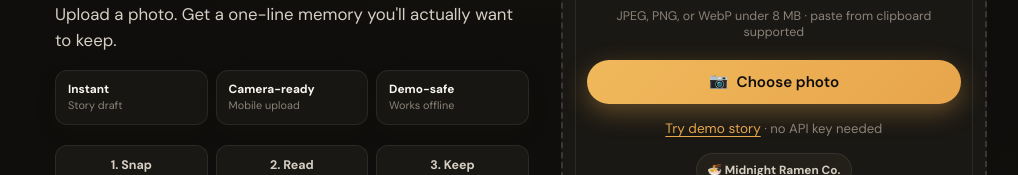
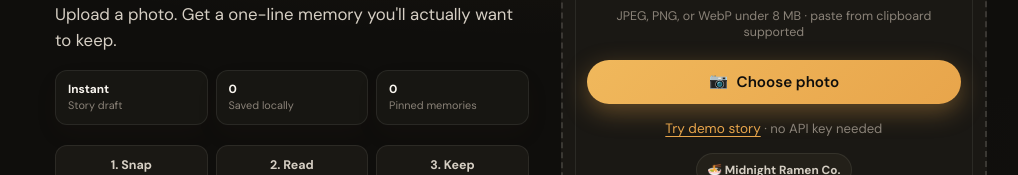
Before and after one commit to danteocualesjr/receipt-story, a Next.js app: page / in a window 1280 px wide. Shown: the part 242-417 px from the top of the page, without its empty margins (119-1137 px from the left). Built offline with nearby package versions, Linux system fonts and the light colour scheme.

Commit message:
Show journal stats in hero
Co-authored-by: Dante O. Cuales, Jr. <danteocualesjr@gmail.com>

```diff
--- a/app/page.tsx
+++ b/app/page.tsx
@@ -403,6 +403,7 @@ export default function Home() {
   const currentStoryFavorite = story
     ? history.find((item) => item.id === createStoryId(story))?.favorite
     : false;
+  const favoriteCount = history.filter((item) => item.favorite).length;
 
   const dropzoneClass = [
     "dropzone",
@@ -438,12 +439,12 @@ export default function Home() {
             Story draft
           </span>
           <span>
-            <strong>Camera-ready</strong>
-            Mobile upload
+            <strong>{history.length}</strong>
+            Saved locally
           </span>
           <span>
-            <strong>Demo-safe</strong>
-            Works offline
+            <strong>{favoriteCount}</strong>
+            Pinned memories
           </span>
         </div>
         <div className="steps">
```
